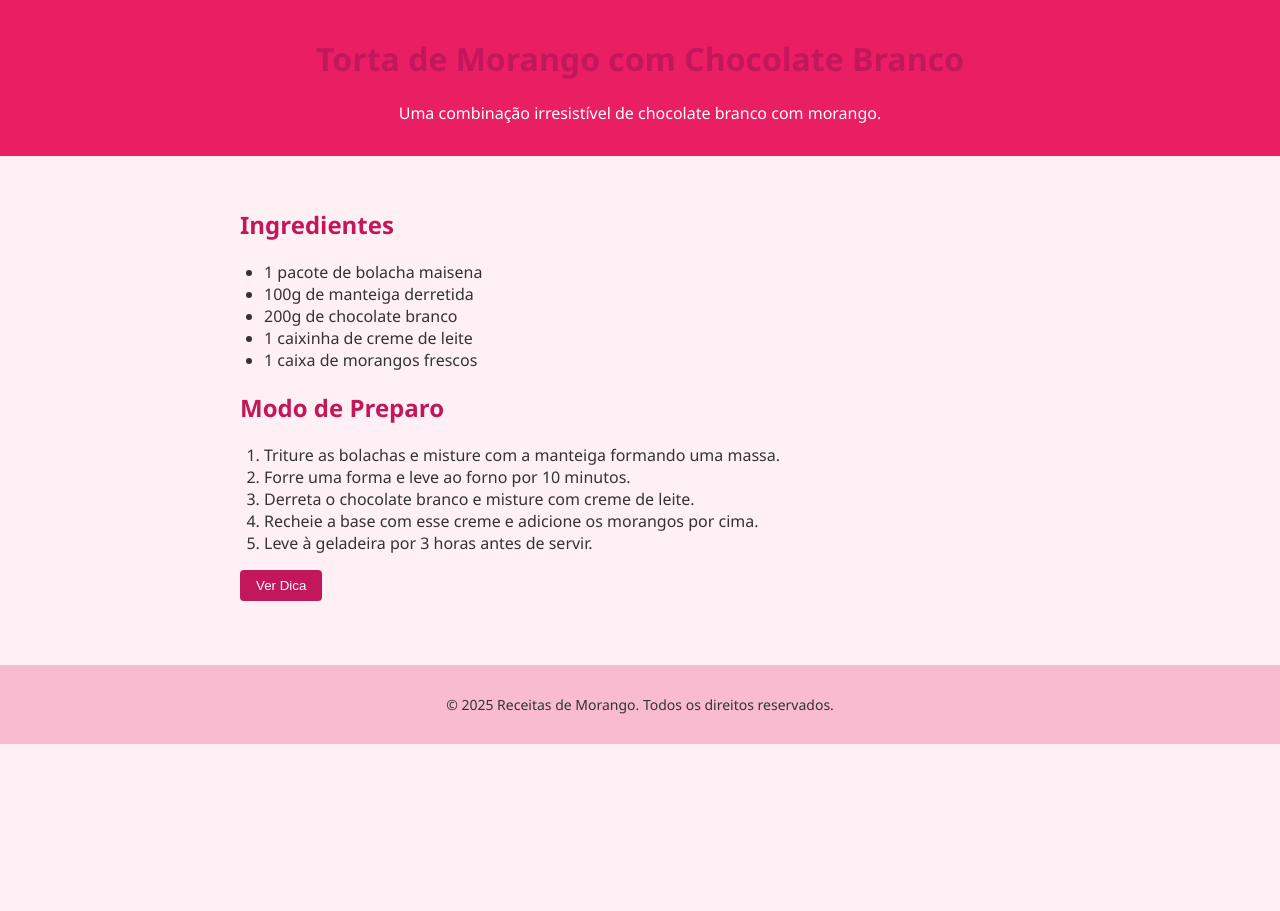
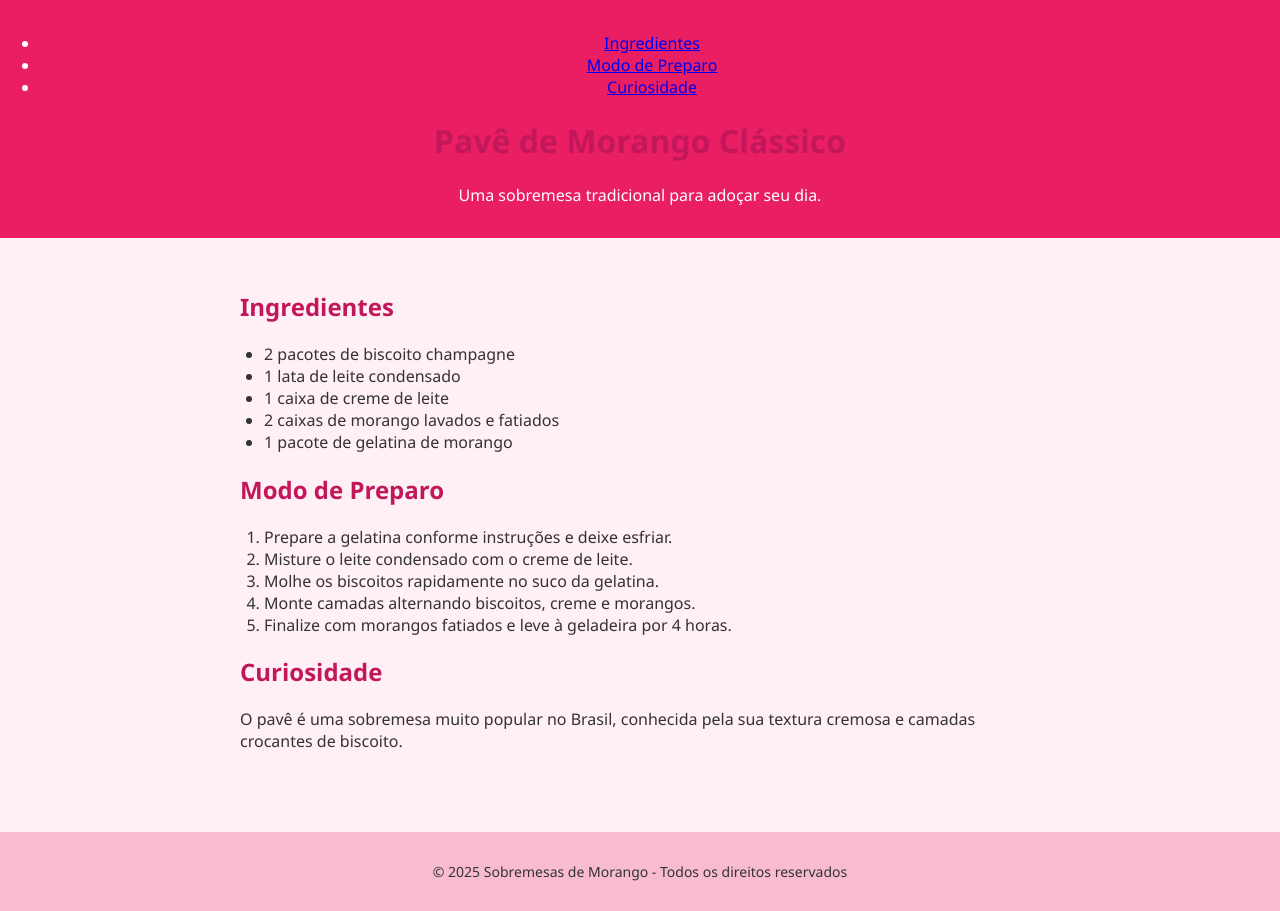
Before and after one commit to Isaa22/2-site-morango-, a plain HTML site: page index.html in a window 1280 px wide. Before the commit the page ends 800 px from the top, so only its background shows below. Drawn offline with Linux system fonts and the light colour scheme.

Commit message:
Update index.html

```diff
--- a/index.html
+++ b/index.html
@@ -1,36 +1,57 @@
 <!DOCTYPE html>
-<html lang="pt-BR">
+<html lang="pt-BR" >
 <head>
-  <meta charset="UTF-8">
-  <meta name="viewport" content="width=device-width, initial-scale=1.0">
-  <title>Torta de Morango com Chocolate Branco</title>
-  <link rel="stylesheet" href="styles.css">
+  <meta charset="UTF-8" />
+  <meta name="viewport" content="width=device-width, initial-scale=1" />
+  <title>Pavê de Morango Clássico</title>
+  <link rel="stylesheet" href="styles.css" />
 </head>
 <body>
   <header>
-    <h1>Torta de Morango com Chocolate Branco</h1>
-    <p class="subtitulo">Uma combinação irresistível de chocolate branco com morango.</p>
+    <nav class="navbar">
+      <ul>
+        <li><a href="#ingredientes">Ingredientes</a></li>
+        <li><a href="#preparo">Modo de Preparo</a></li>
+        <li><a href="#curiosidade">Curiosidade</a></li>
+      </ul>
+    </nav>
+    <div class="header-content">
+      <h1>Pavê de Morango Clássico</h1>
+      <p>Uma sobremesa tradicional para adoçar seu dia.</p>
+    </div>
   </header>
-  <main>
-    <section>
+
+  <main class="container">
+    <section id="ingredientes">
       <h2>Ingredientes</h2>
       <ul>
-        <li>1 pacote de bolacha maisena</li><li>100g de manteiga derretida</li><li>200g de chocolate branco</li><li>1 caixinha de creme de leite</li><li>1 caixa de morangos frescos</li>
+        <li>2 pacotes de biscoito champagne</li>
+        <li>1 lata de leite condensado</li>
+        <li>1 caixa de creme de leite</li>
+        <li>2 caixas de morango lavados e fatiados</li>
+        <li>1 pacote de gelatina de morango</li>
       </ul>
     </section>
-    <section>
+
+    <section id="preparo">
       <h2>Modo de Preparo</h2>
       <ol>
-        <li>Triture as bolachas e misture com a manteiga formando uma massa.</li><li>Forre uma forma e leve ao forno por 10 minutos.</li><li>Derreta o chocolate branco e misture com creme de leite.</li><li>Recheie a base com esse creme e adicione os morangos por cima.</li><li>Leve à geladeira por 3 horas antes de servir.</li>
+        <li>Prepare a gelatina conforme instruções e deixe esfriar.</li>
+        <li>Misture o leite condensado com o creme de leite.</li>
+        <li>Molhe os biscoitos rapidamente no suco da gelatina.</li>
+        <li>Monte camadas alternando biscoitos, creme e morangos.</li>
+        <li>Finalize com morangos fatiados e leve à geladeira por 4 horas.</li>
       </ol>
     </section>
-    <section class="btn-section">
-      <button onclick="mostrarAlerta()">Ver Dica</button>
+
+    <section id="curiosidade">
+      <h2>Curiosidade</h2>
+      <p>O pavê é uma sobremesa muito popular no Brasil, conhecida pela sua textura cremosa e camadas crocantes de biscoito.</p>
     </section>
   </main>
+
   <footer>
-    <p>&copy; 2025 Receitas de Morango. Todos os direitos reservados.</p>
+    <p>&copy; 2025 Sobremesas de Morango - Todos os direitos reservados</p>
   </footer>
-  <script src="script.js"></script>
 </body>
 </html>
```
